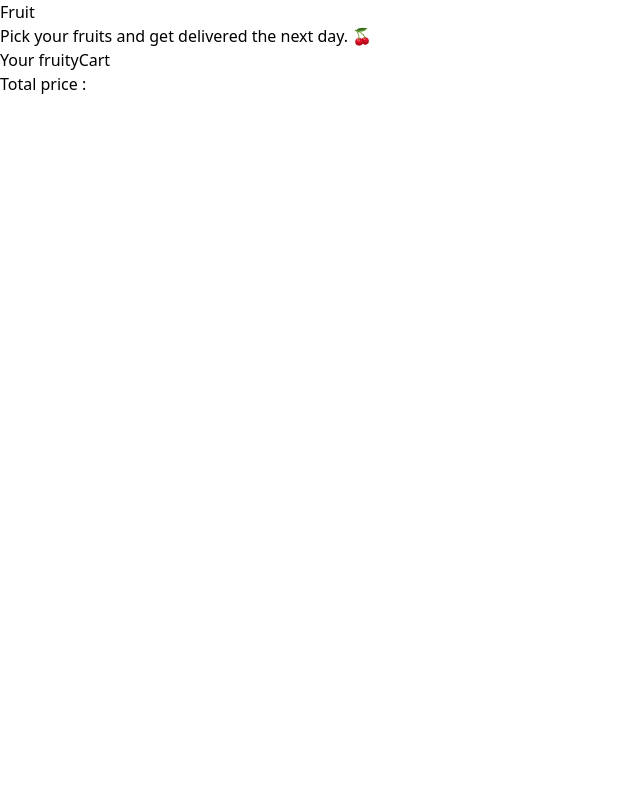
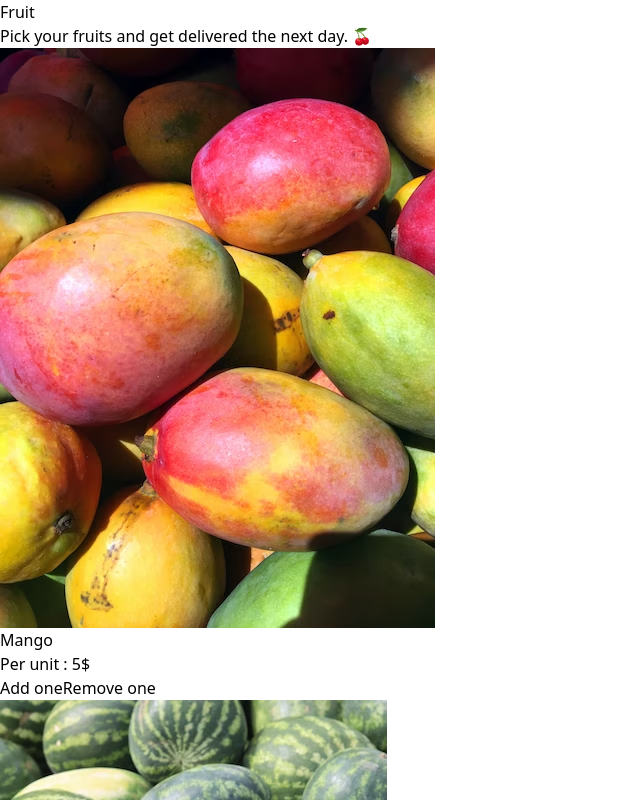
Before and after one commit to Tresor-ilunga/redux-toolkit, a React (Vite) app: page / in a window 1280 px wide. Shown: the top 800 px of the page, without its empty margins (0-640 px from the left). Built offline with nearby package versions, Linux system fonts and the light colour scheme.

Commit message:
Inventory data creation

```diff
--- /dev/null
+++ b/src/features/fruits.js
@@ -0,0 +1,25 @@
+import { createSlice } from "@reduxjs/toolkit";
+
+const initialState = {
+    list: [
+        {
+            name: "Mango",
+            url: "/images/mango.jpg",
+            price: 5,
+            id: 65237894
+        },
+        {
+            name: "Watermelon",
+            url: "/images/watermelon.jpg",
+            price: 9,
+            id: 25418963
+        }
+    ]
+}
+
+export const fruits = createSlice({
+    name: "fruits",
+    initialState
+})
+
+export default fruits.reducer
--- a/src/pages/Fruity/Fruity.jsx
+++ b/src/pages/Fruity/Fruity.jsx
@@ -1,11 +1,38 @@
+import { useSelector } from "react-redux"
 import FruityCart from "./FruityCart.jsx"
 
 export default function Fruity() {
+    const fuitsList = useSelector(state => state.fruits)
+
     return (
         <>
             <h1 className="text-4xl text-slate-100 font-bold">Fruit</h1>
             <p className="text-xl text-slate-200 mb-10">Pick your fruits and get delivered the next day. 🍒</p>
-            <ul className="flex gap-4 mb-4"></ul>
+            <ul className="flex gap-4 mb-4">
+                {fuitsList.list.map(fruit => (
+                    <li
+                    key={fruit.id}
+                    className="bg-slate-100 p-4 w-full rounded"
+                    >
+                        <img
+                        className="w-full h-[250px] object-cover mb-3"
+                        src={fruit.url} alt="fruit"
+                        />
+                        <div className="flex justify-between items-baseline mb-4">
+                            <h2 className="text-2xl mb-2 font-semibold">{fruit.name}</h2>
+                            <p className="text-lg font-semibold">Per unit : {fruit.price}$</p>
+                        </div>
+                        <div className="flex gap-2">
+                            <button
+                            className="w-full bg-green-600 hover:bg-green-500 text-slate-100 p-1 rounded text-lg"
+                            >Add one</button>
+                            <button
+                            className="w-full bg-red-600 hover:bg-red-500 text-slate-100 p-1 rounded text-lg"
+                            >Remove one</button>
+                        </div>
+                    </li>
+                ))}
+            </ul>
             <FruityCart />
         </>
     )
--- a/src/store.js
+++ b/src/store.js
@@ -1,8 +1,10 @@
 import { configureStore } from "@reduxjs/toolkit";
 import counter from "./features/counter.js";
+import fruits from "./features/fruits.js";
 
 export const store = configureStore({
     reducer: {
-        counter
+        counter,
+        fruits
     }
 })
```
